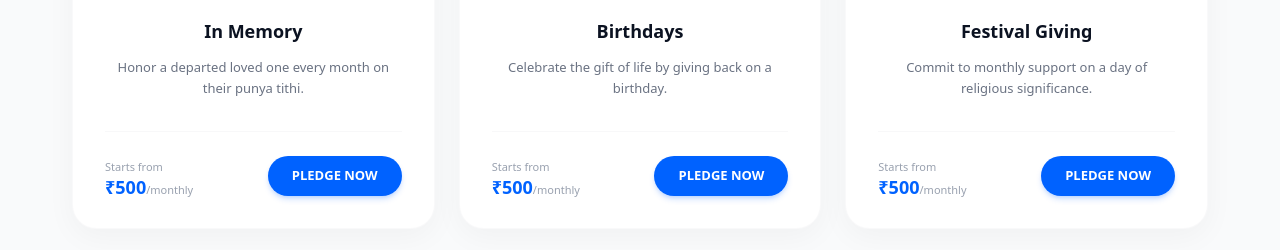
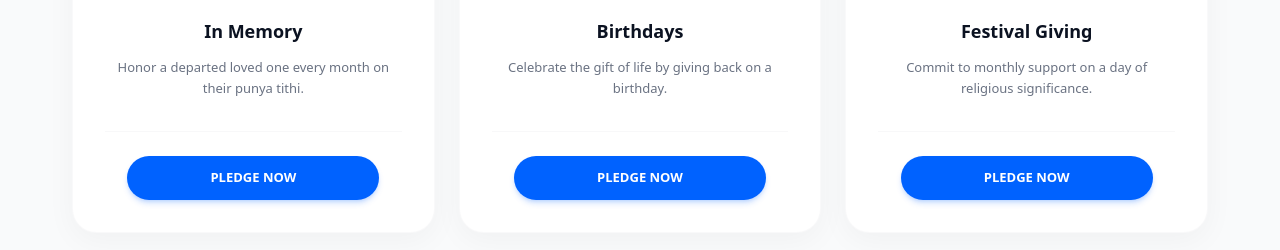
Before and after one commit to realrohanroy/september, a Next.js app: page / in a window 1280 px wide. Shown: the part 3020-3270 px from the top of the page. Built offline with nearby package versions, Linux system fonts and the light colour scheme.

Commit message:
style: remove price and widen pledge button

```diff
--- a/app/page.tsx
+++ b/app/page.tsx
@@ -227,12 +227,8 @@ export default function Home() {
               <div className="p-8 flex flex-col flex-1 items-center text-center">
                 <h3 className="font-heading font-bold text-[#0B1221] text-lg mb-3">{item.title}</h3>
                 <p className="text-[13px] text-gray-500 mb-8 leading-relaxed px-2">{item.sub}</p>
-                <div className="w-full mt-auto flex justify-between items-end border-t border-gray-100/60 pt-6">
-                  <div className="text-left">
-                    <p className="text-[11px] text-gray-400 mb-0.5">Starts from</p>
-                    <p className="font-bold text-secondary text-lg leading-none">₹500<span className="text-[11px] font-medium text-gray-400">/monthly</span></p>
-                  </div>
-                  <Link href="/your-date" className="bg-secondary text-white rounded-full px-6 py-2.5 text-[13px] font-bold shadow-md shadow-secondary/20 hover:bg-secondary-hover transition-colors">
+                <div className="w-full mt-auto flex justify-center border-t border-gray-100/60 pt-6">
+                  <Link href="/your-date" className="w-[85%] text-center bg-secondary text-white rounded-full px-6 py-3 text-[13px] font-bold shadow-md shadow-secondary/20 hover:bg-secondary-hover transition-colors">
                     PLEDGE NOW
                   </Link>
                 </div>
```
